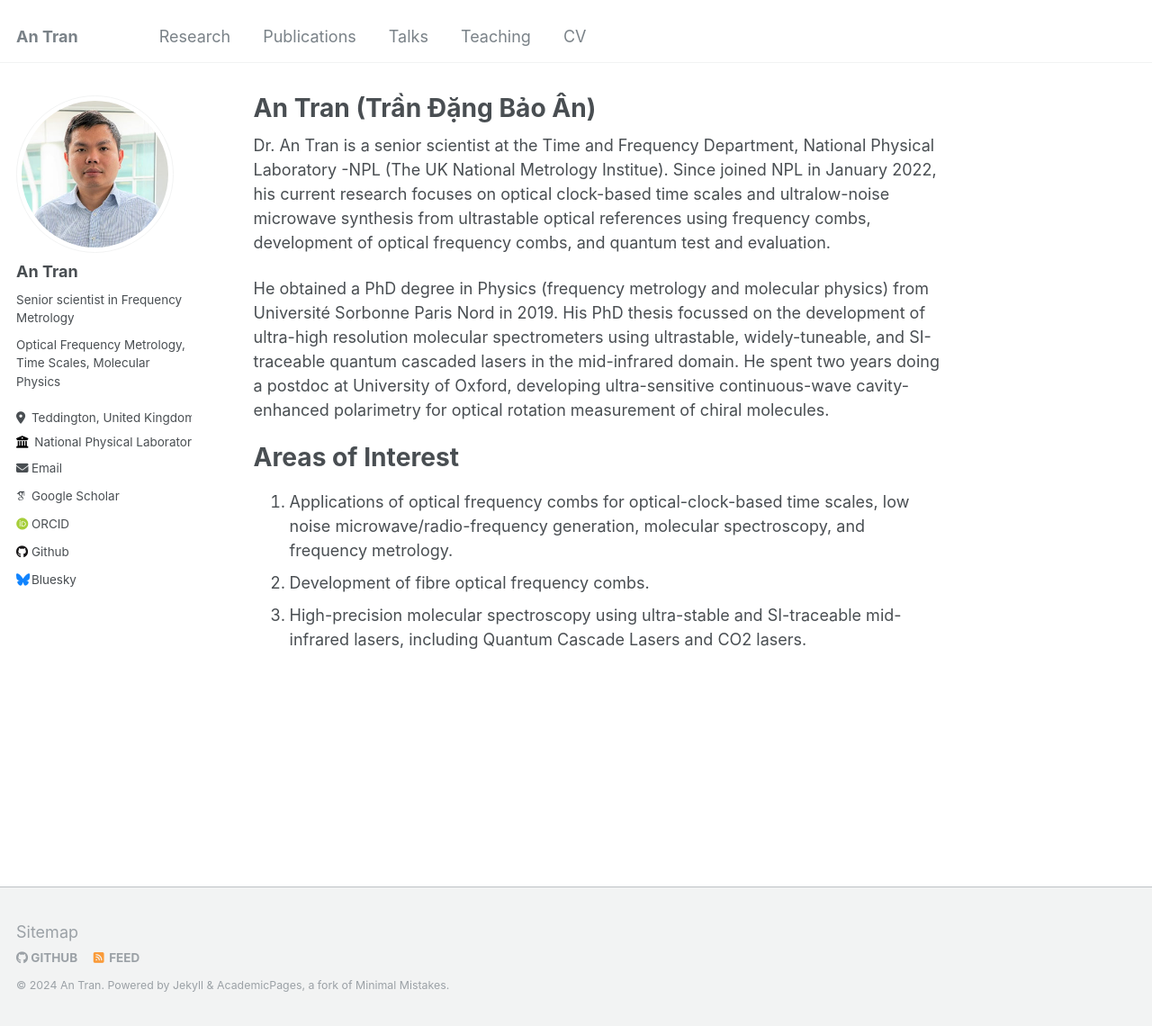
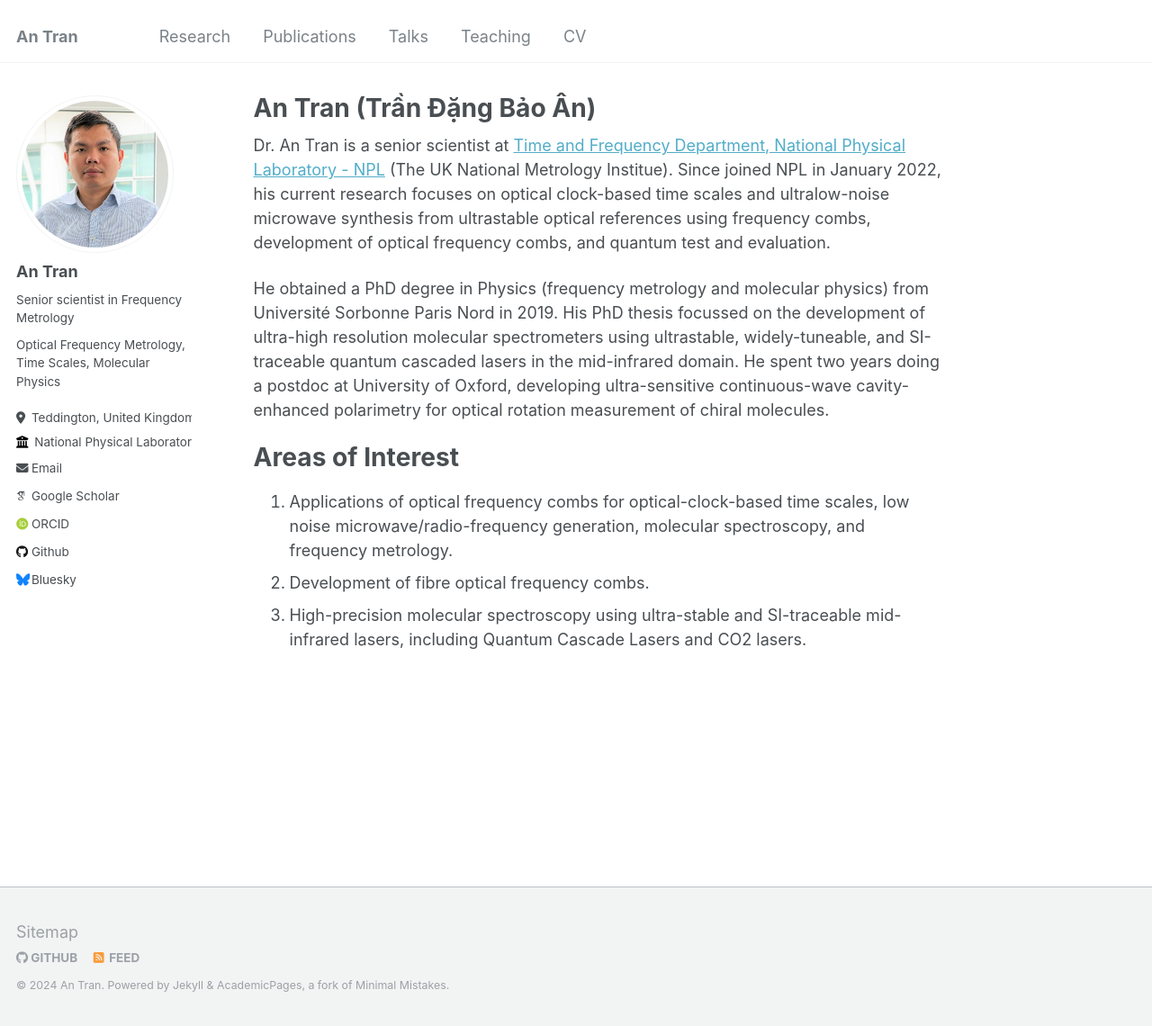
Before and after one commit to antran-phys/antran-phys.github.io, a Jekyll site: the page built from _pages/about.md, in a window 1280 px wide and 1140 px high. Shown: the whole window at 90% size. Built offline with Jekyll 4.4.1, drawn with Linux system fonts in a browser that asks for light colours; some web fonts are replaced.

Commit message:
Update about.md

```diff
--- a/_pages/about.md
+++ b/_pages/about.md
@@ -7,7 +7,7 @@ redirect_from:
   - /about.html
 ---
 
-Dr. An Tran is a senior scientist at the Time and Frequency Department, National Physical Laboratory -NPL (The UK National Metrology Institue). Since joined NPL in January 2022, his current research focuses on optical clock-based time scales and ultralow-noise microwave synthesis from ultrastable optical references using frequency combs, development of optical frequency combs, and quantum test and evaluation.
+Dr. An Tran is a senior scientist at [Time and Frequency Department, National Physical Laboratory - NPL](https://www.npl.co.uk/time-frequency) (The UK National Metrology Institue). Since joined NPL in January 2022, his current research focuses on optical clock-based time scales and ultralow-noise microwave synthesis from ultrastable optical references using frequency combs, development of optical frequency combs, and quantum test and evaluation.
 
 He obtained a PhD degree in Physics (frequency metrology and molecular physics) from Université Sorbonne Paris Nord in 2019. His PhD thesis focussed on the development of ultra-high resolution molecular spectrometers using ultrastable, widely-tuneable, and SI-traceable quantum cascaded lasers in the mid-infrared domain. He spent two years doing a postdoc at University of Oxford, developing ultra-sensitive continuous-wave cavity-enhanced polarimetry for optical rotation measurement of chiral molecules.
 
```
